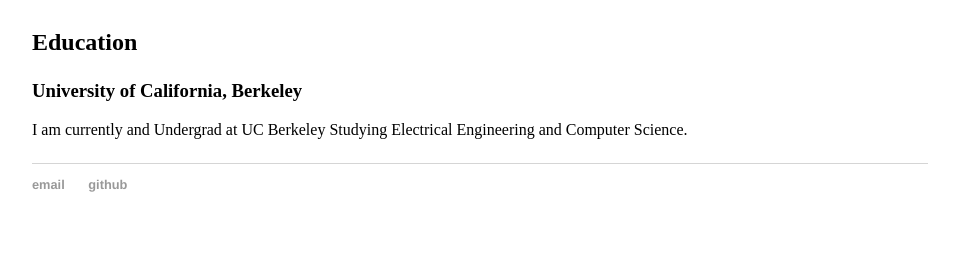
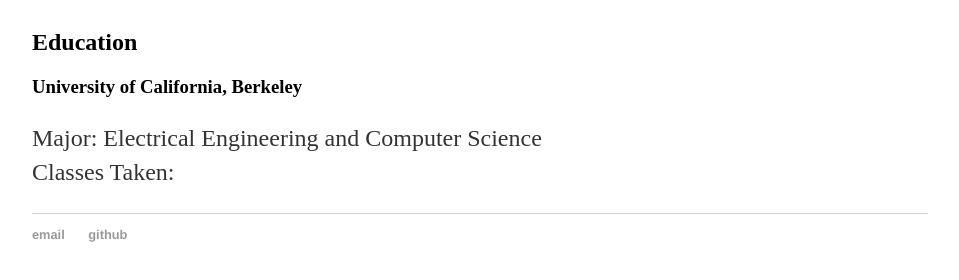
Before and after one commit to RitShri/RitShri.github.io, a plain HTML site: page cv/index.html in a window 1280 px wide. Shown: the part 168-448 px from the top of the page, without its empty margins (160-1119 px from the left). Drawn offline with Linux system fonts and the light colour scheme.

Commit message:
Update index.html

```diff
--- a/cv/index.html
+++ b/cv/index.html
@@ -18,7 +18,8 @@
     		<div class="blurb">
         		<h1>Curriculum vitae</h1>
 			<h2>Education</h2>
-				<p><h3>University of California, Berkeley</h3>I am currently and Undergrad at UC Berkeley Studying Electrical Engineering and Computer Science.</p>
+			<h3>University of California, Berkeley</h3>
+			<p>Major: Electrical Engineering and Computer Science <br>Classes Taken: </p>
     		</div><!-- /.blurb -->
 		</div><!-- /.container -->
 		<footer>
```
